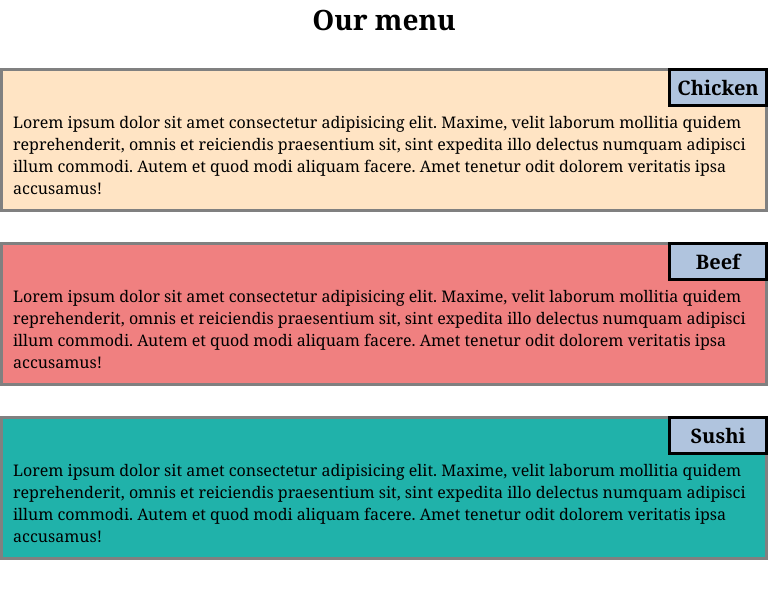
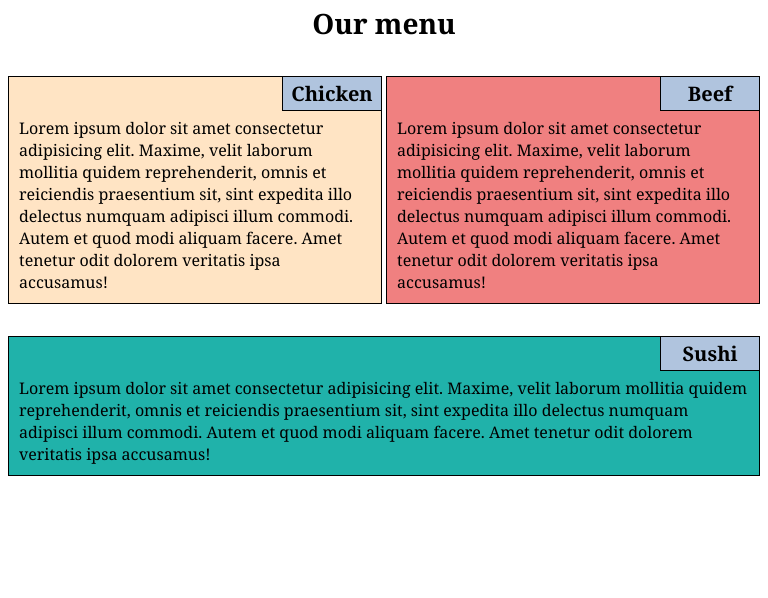
Before and after one commit to W-Ivy/mod2-solution, a plain HTML site: page index.html in a window 768 px wide. Drawn offline with Linux system fonts and the light colour scheme.

Commit message:
responsive implementation

```diff
--- a/index.html
+++ b/index.html
@@ -10,6 +10,7 @@
   <body>
     <h1>Our menu</h1>
 
+    <div id="food">
       <div class="chicken">
         <h3>Chicken</h3>
         <p class="chicken-text">
@@ -40,5 +41,6 @@
           accusamus!
         </p>
       </div>
+    </div>
   </body>
 </html>
--- a/style.css
+++ b/style.css
@@ -1,9 +1,14 @@
 * {
   box-sizing: border-box;
-  margin: 0;
+  margin: 2px;
   padding: 0;
   font-size: 100%;
   font-family: Cambria, Cochin, Georgia, Times, "Times New Roman", serif;
+}
+#food {
+  position: relative;
+  display: flex;
+  flex-flow: row wrap;
 }
 
 h1 {
@@ -11,8 +16,9 @@ h1 {
   padding-bottom: 30px;
   font-size: 175%;
 }
+
 h3 {
-  border: 3px solid black;
+  border: 1px solid black;
   float: right;
   background-color: lightsteelblue;
   font-size: 125%;
@@ -23,7 +29,7 @@ h3 {
 
 .chicken p {
   background-color: bisque;
-  border: 3px solid grey;
+  border: 1px solid black;
   margin-bottom: 30px;
   padding: 10px;
   padding-top: 40px;
@@ -31,14 +37,41 @@ h3 {
 
 .beef p {
   background-color: lightcoral;
-  border: 3px solid grey;
+  border: 1px solid black;
   margin-bottom: 30px;
   padding: 10px;
   padding-top: 40px;
 }
 .sushi p {
   background-color: lightseagreen;
-  border: 3px solid grey;
+  border: 1px solid black;
+  margin-bottom: 30px;
   padding: 10px;
   padding-top: 40px;
 }
+
+/* Mobile View */
+@media (max-width: 767px) {
+}
+/* Tablet View */
+@media (min-width: 768px) and (max-width: 991px) {
+  .chicken,
+  .beef {
+    width: 50%;
+    margin: auto;
+  }
+  .sushi {
+    width: 100%;
+    margin: auto;
+  }
+}
+
+/* Desktop View */
+@media (min-width: 992px) and (max-width: 1200px) {
+  .chicken,
+  .beef,
+  .sushi {
+    width: 33.33%;
+    margin: auto;
+  }
+}
```
Lines whose indentation alone changed are shown as unchanged.
